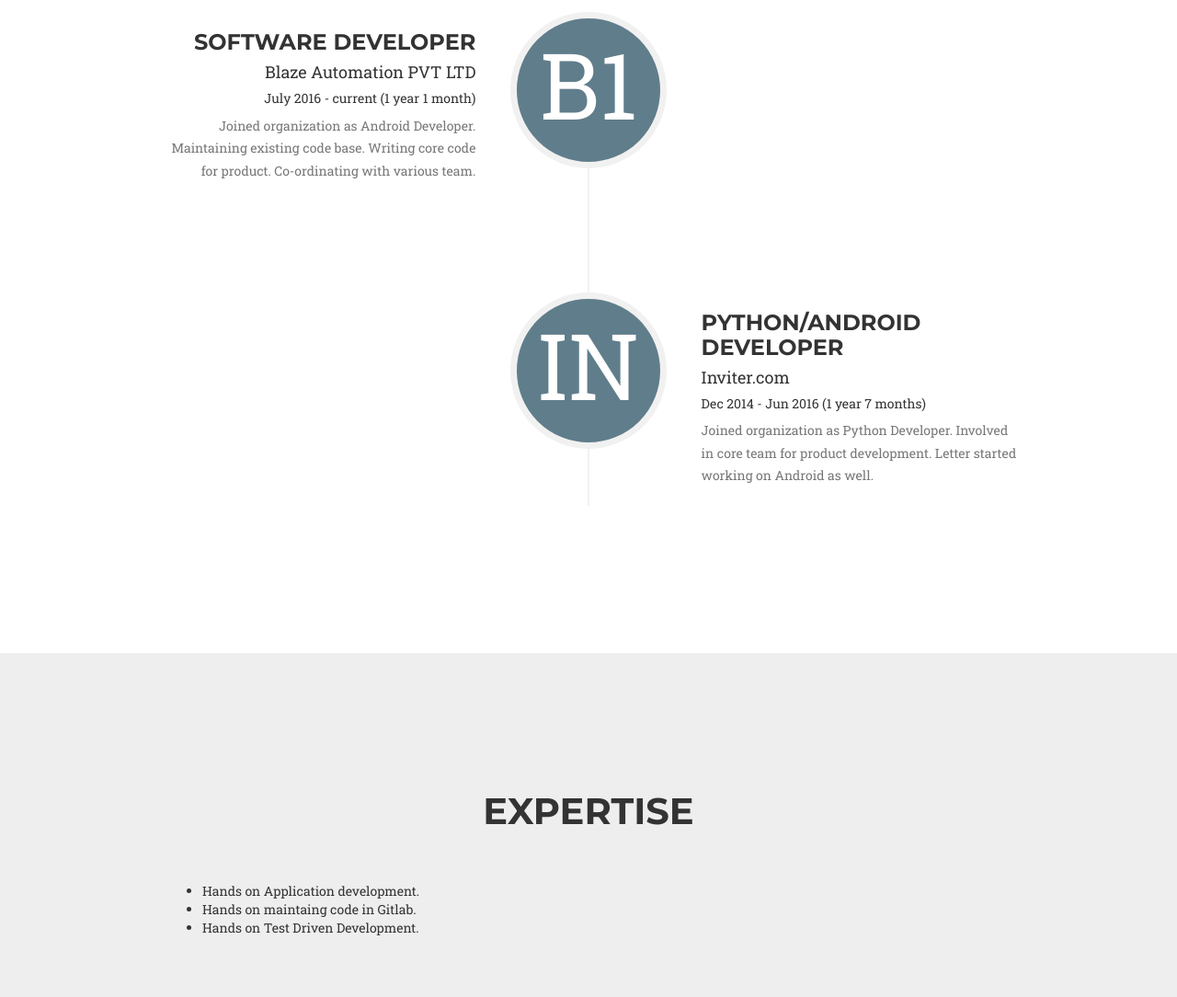
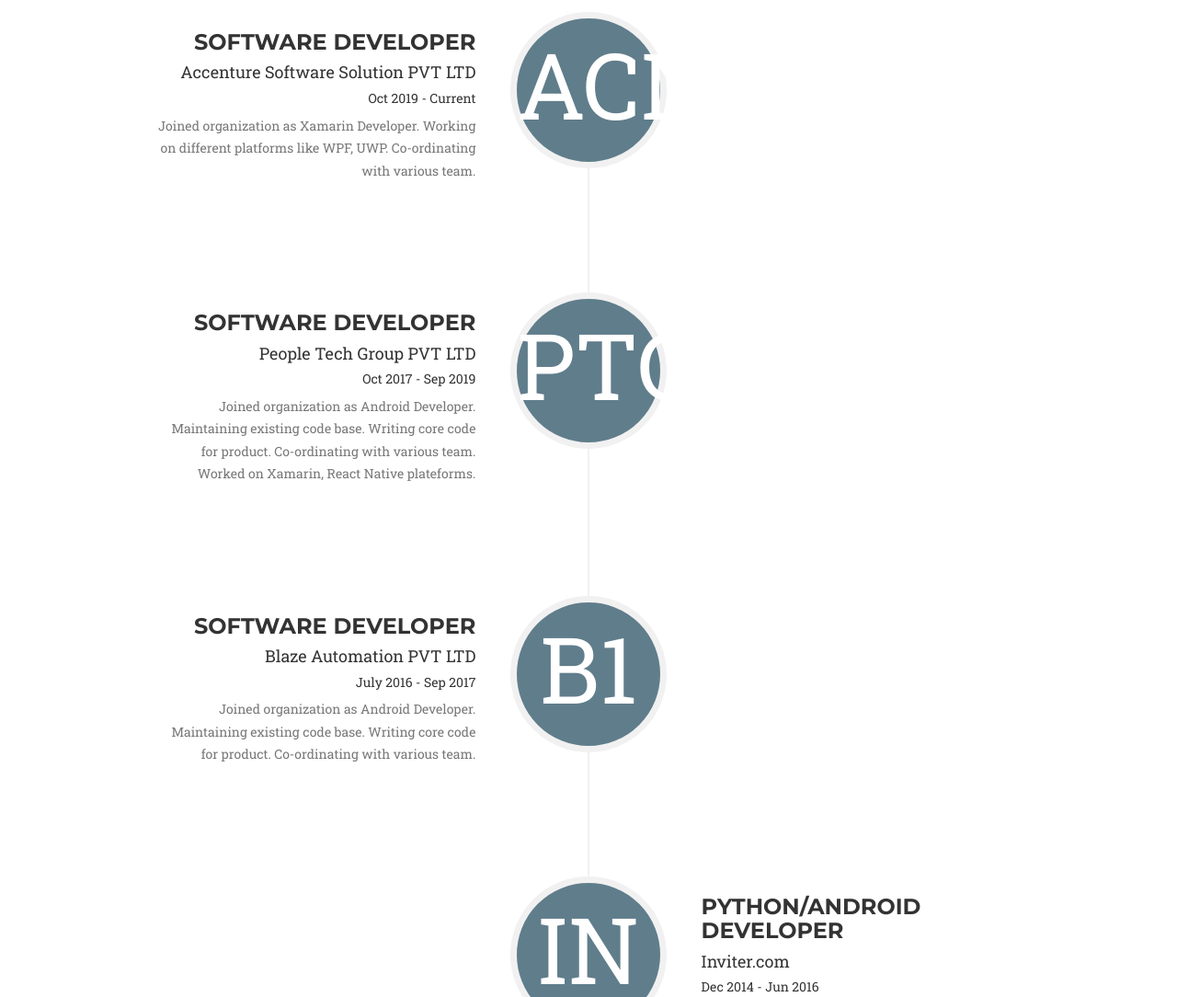
Before and after one commit to Ravikant02/ravikant02.github.io, a plain HTML site: page index.html in a window 1280 px wide. Shown: the part 1680-2764 px from the top of the page at 92% size. Drawn offline with nearby package versions, Linux system fonts and the light colour scheme; a web font is replaced by a local one.

Commit message:
Update index.html
Update information

```diff
--- a/index.html
+++ b/index.html
@@ -215,13 +215,55 @@
                     <ul class="timeline">
                         <li>
                             <div class="timeline-image">
+                                <div class="img-circle img-responsive companyInitial">ACN</div>
+                            </div>
+                            <div class="timeline-panel">
+                                <div class="timeline-heading">
+                                  <h3 class="subheading">Software Developer</h3>
+                                  <h4>Accenture Software Solution PVT LTD</h4>
+                                  <h5>Oct 2019 - Current</h5>
+                                </div>
+
+                                <div class="timeline-body">
+                                    <p class="text-muted">
+                                      Joined organization as Xamarin Developer.
+                                      Working on different platforms like WPF, UWP.
+                                      Co-ordinating with various team.
+                                    </p>
+                                </div>
+                            </div>
+                        </li>
+                        <li>
+                            <div class="timeline-image">
+                                <div class="img-circle img-responsive companyInitial">PTG</div>
+                            </div>
+                            <div class="timeline-panel">
+                                <div class="timeline-heading">
+                                  <h3 class="subheading">Software Developer</h3>
+                                  <h4>People Tech Group PVT LTD</h4>
+                                  <h5>Oct 2017 - Sep 2019</h5>
+                                </div>
+
+                                <div class="timeline-body">
+                                    <p class="text-muted">
+                                      Joined organization as Android Developer.
+                                      Maintaining existing code base.
+                                      Writing core code for product.
+                                      Co-ordinating with various team.
+                                      Worked on Xamarin, React Native plateforms.
+                                    </p>
+                                </div>
+                            </div>
+                        </li>
+                        <li>
+                            <div class="timeline-image">
                                 <div class="img-circle img-responsive companyInitial">B1</div>
                             </div>
                             <div class="timeline-panel">
                                 <div class="timeline-heading">
                                   <h3 class="subheading">Software Developer</h3>
                                   <h4>Blaze Automation PVT LTD</h4>
-                                  <h5>July 2016 - current (1 year 1 month)</h5>
+                                  <h5>July 2016 - Sep 2017</h5>
                                 </div>
 
                                 <div class="timeline-body">
@@ -242,7 +284,7 @@
                                 <div class="timeline-heading">
                                   <h3 class="subheading">Python/Android Developer</h3>
                                   <h4>Inviter.com</h4>
-                                  <h5>Dec 2014 - Jun 2016 (1 year 7 months)</h5>
+                                  <h5>Dec 2014 - Jun 2016</h5>
                                 </div>
                                 <div class="timeline-body">
                                     <p class="text-muted">
```
